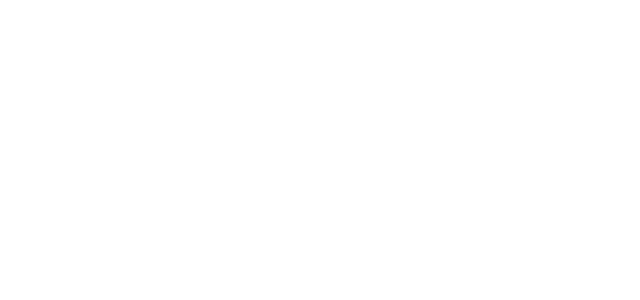
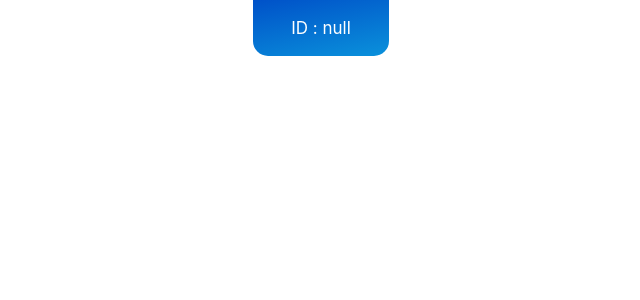
Before and after one commit to TakaiKung/Video-chat-app-example, a React (Create React App) app in the folder ui/: page /room in a window 1280 px wide. Shown: the top 300 px of the page, without its empty margins (319-959 px from the left). Built offline with nearby package versions, Linux system fonts and the light colour scheme.

Commit message:
add : RoomPage Component and Room Label

```diff
--- /dev/null
+++ b/ui/src/RoomPage/ChatSection/ChatSection.js
@@ -0,0 +1,9 @@
+const ChatSection = () => {
+    return (
+        <div className="chat-section-container">
+
+        </div>
+    );
+}
+
+export default ChatSection;
--- /dev/null
+++ b/ui/src/RoomPage/ParticipantsSection/ParticipantsSection.js
@@ -0,0 +1,9 @@
+const ParticipantsSection = () => {
+    return (
+        <div className="participant_section_container">
+
+        </div>
+    );
+}
+
+export default ParticipantsSection;
--- /dev/null
+++ b/ui/src/RoomPage/RoomLabel.js
@@ -0,0 +1,9 @@
+const RoomLabel = ({ roomId }) => {
+    return (
+        <div className='room_label' >
+            <p className="room_label_paragraph">{ `ID : ${ roomId }` }</p>
+        </div>
+    );
+}
+
+export default RoomLabel;
--- a/ui/src/RoomPage/RoomPage.js
+++ b/ui/src/RoomPage/RoomPage.js
@@ -1,11 +1,25 @@
 import React from "react";
+import ChatSection from "./ChatSection/ChatSection";
+import ParticipantsSection from "./ParticipantsSection/ParticipantsSection";
+import RoomLabel from "./RoomLabel";
+import VideoSection from "./VideoSection/VideoSection";
+import { connect } from "react-redux";
 
-const RoomPage = () => {
+import './RoomPage.css';
+
+const RoomPage = ({ roomId }) => {
     return (
-        <div>
-
+        <div className="room_container">
+            <ParticipantsSection />
+            <VideoSection />
+            <ChatSection />
+            <RoomLabel roomId={roomId} />
         </div>
     );
-}
+};
 
-export default RoomPage;
+const mapStoreStateToProps = (state) => {
+    return { ...state };
+};
+
+export default connect(mapStoreStateToProps)(RoomPage);
--- /dev/null
+++ b/ui/src/RoomPage/VideoSection/VideoSection.js
@@ -0,0 +1,9 @@
+const VideoSection = () => {
+    return (
+        <div className="video_section_container">
+
+        </div>
+    );
+}
+
+export default VideoSection;
```
